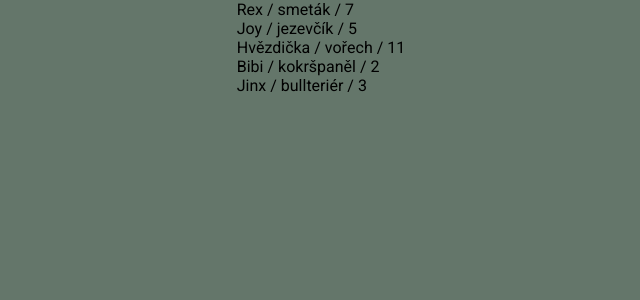
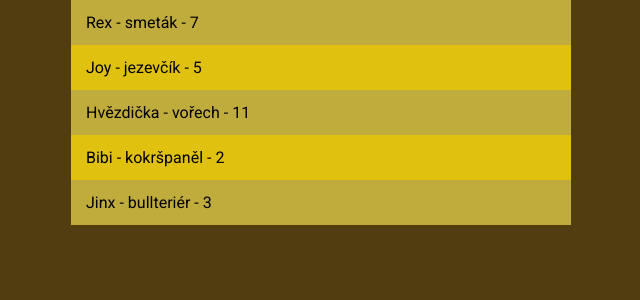
Before and after one commit to jofi111/Utulek, a React (Create React App) app: page / in a window 1280 px wide. Shown: the top 300 px of the page, without its empty margins (319-959 px from the left). Built offline with nearby package versions, Linux system fonts and the light colour scheme.

Commit message:
stylizace doglistu

```diff
--- /dev/null
+++ b/src/components/DogList/DogList.css
@@ -0,0 +1,18 @@
+.dog-list {
+  display: flex;
+  flex-direction: column;
+  width: 500px;
+}
+
+.dog {
+  display: flex;
+  height: 45px;
+  padding: 0 15px;
+  align-items: center;
+  justify-content: space-between;
+  background-color: #c0ac3d;
+}
+
+.dog:nth-child(even) {
+  background-color: #e0c110;
+}
--- a/src/components/DogList/DogList.jsx
+++ b/src/components/DogList/DogList.jsx
@@ -1,13 +1,14 @@
 import React from "react";
+import "./DogList.css";
 
 function DogList({ data }) {
   return (
-    <div>
-      {data.map((item) => {
+    <div className="dog-list">
+      {data.map((dog) => {
         return (
-          <div>
+          <div className="dog">
             <span>
-              {item.name} / {item.breed} / {item.age}
+              {dog.name} - {dog.breed} - {dog.age}
             </span>
           </div>
         );
--- a/src/components/PageContainer/PageContainer.css
+++ b/src/components/PageContainer/PageContainer.css
@@ -5,5 +5,5 @@
   min-height: 100vh;
   width: 100%;
   align-items: center;
-  background-color: #64766a;
+  background-color: #523d11;
 }
```
